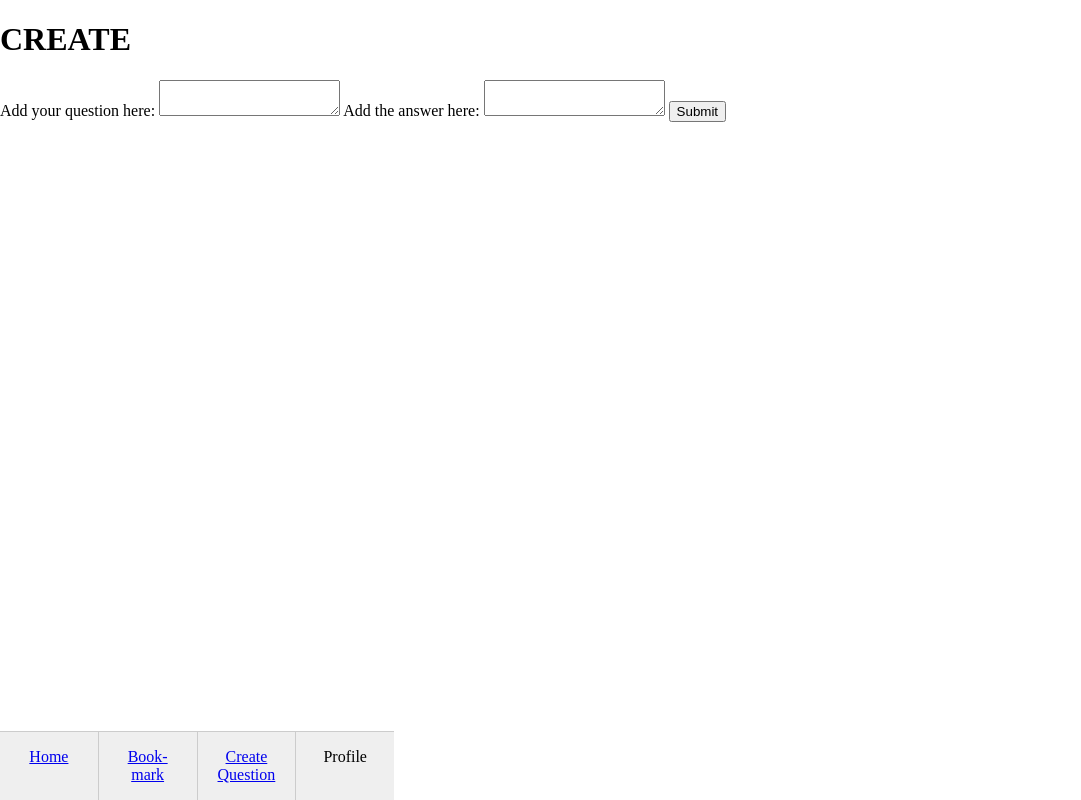
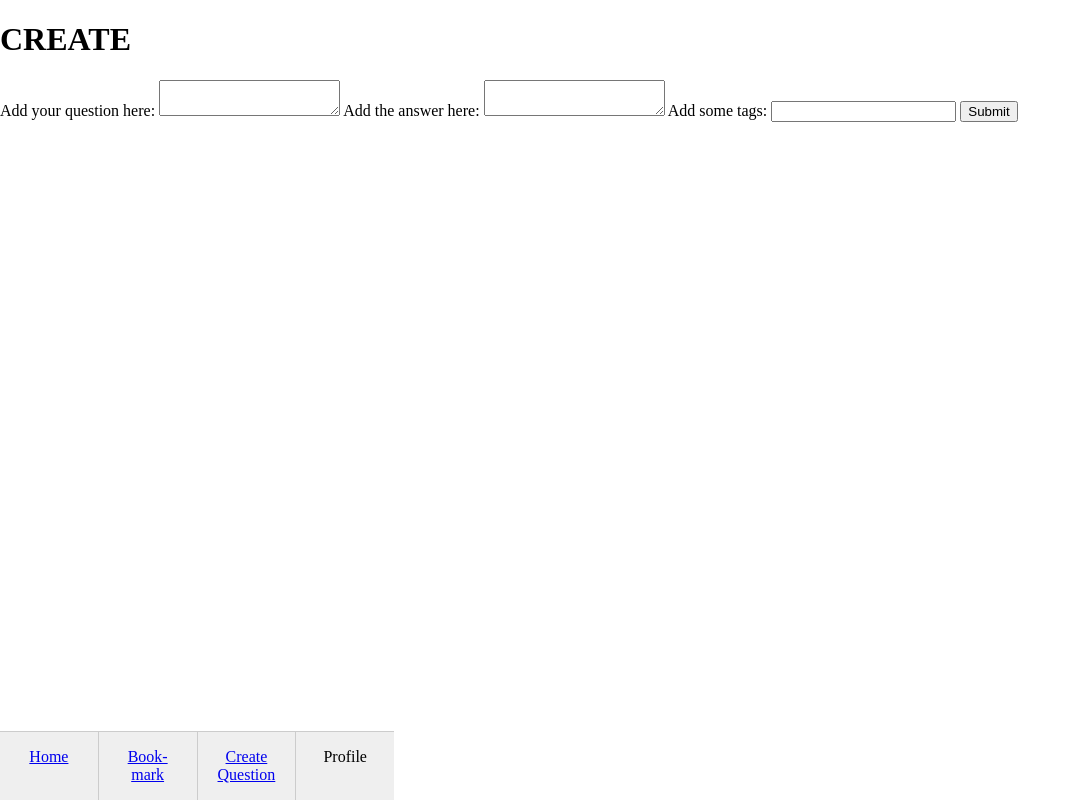
Before and after one commit to mariereese/quiz-app, a website built with Parcel: page create.html in a window 1280 px wide. Shown: the whole page, without its empty margins (0-1081 px from the left). Built offline with nearby package versions, Linux system fonts and the light colour scheme.

Commit message:
html finish

```diff
--- a/create.html
+++ b/create.html
@@ -22,6 +22,11 @@
                 <textarea name="answer" id="answer"></textarea>
             </label>
 
+            <label for="tags">
+                Add some tags:
+                <input name="tags" type="text" id="tags">
+            </label>
+
             <button type="submit">Submit</button>
         </form>
     </main>
```
